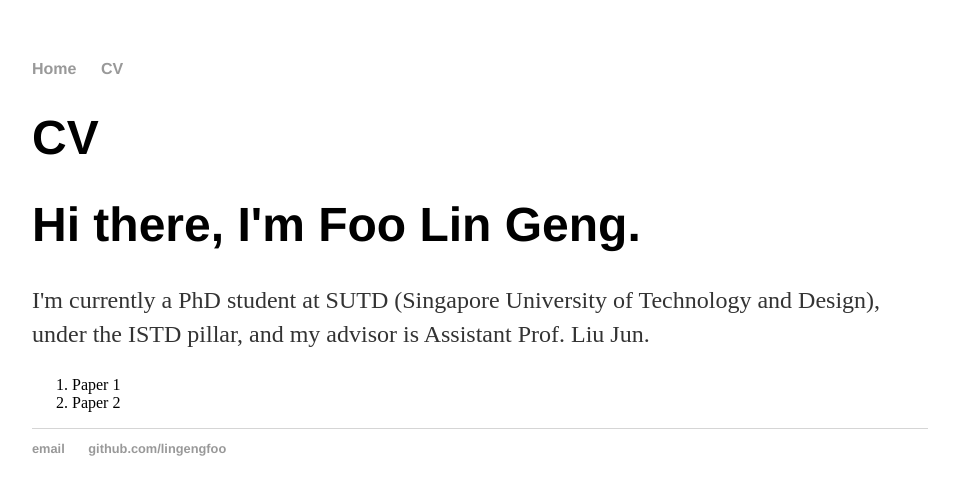
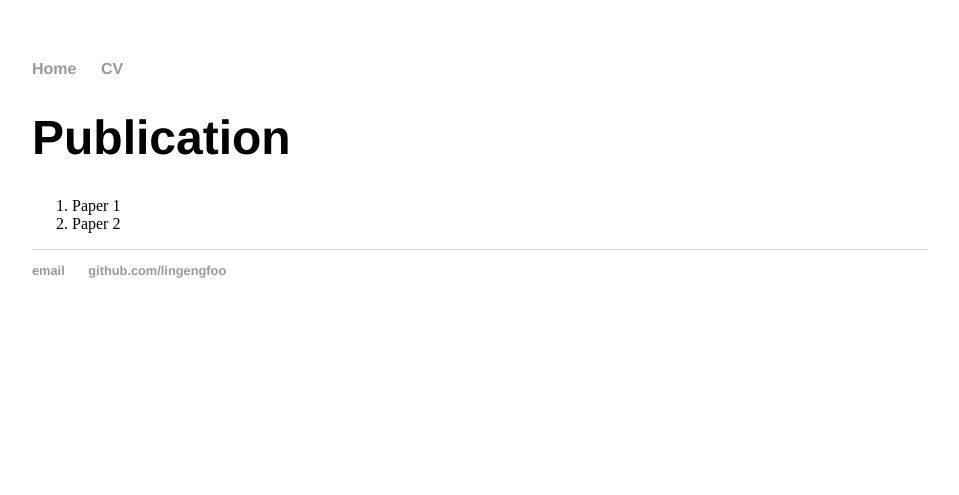
Before and after one commit to lingengfoo/lingengfoo.github.io, a Jekyll site: the page built from cv/index.html, in a window 1280 px wide. Shown: the top 495 px of the page, without its empty margins (160-1119 px from the left). Built offline with Jekyll 4.4.1, drawn with Linux system fonts in a browser that asks for light colours.

Commit message:
Update index.html

```diff
--- a/cv/index.html
+++ b/cv/index.html
@@ -1,21 +1,10 @@
 ---
 layout: default
-title: CV
+title: Publication
 ---
 <h1>{{ page.title }}</h1>
-
-<div class="blurb">
-	<h1>Hi there, I'm Foo Lin Geng.</h1>
-	<p> I'm currently a PhD student at SUTD (Singapore University of Technology and Design), under the ISTD pillar, and my advisor is Assistant Prof. Liu Jun. </p>
-</div>
 
 <ol>
 	<li>Paper 1</li>
 	<li>Paper 2</li>
 </ol>
-
-        <!--<ul class="posts">
-	  {% for post in site.posts %}
-	    <li><span>{{ post.date | date_to_string }}</span> » <a href="{{ post.url }}" title="{{ post.title }}">{{ post.title }}</a></li>
-	  {% endfor %}
-	</ul> -->
```
